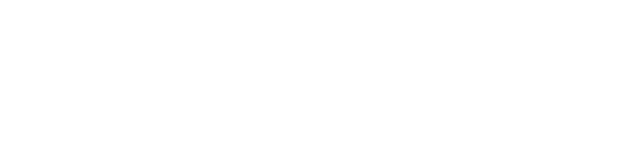
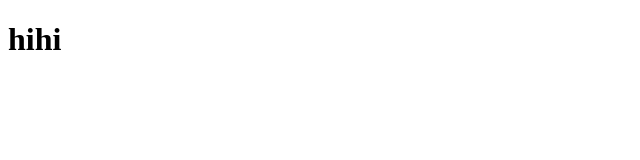
Before and after one commit to vanthu1223/Healthcare, a plain HTML site: page pages/login.html in a window 1280 px wide. Shown: the whole page, without its empty margins (0-640 px from the left). Drawn offline with Linux system fonts and the light colour scheme.

Commit message:
create header

```diff
--- a/pages/login.html
+++ b/pages/login.html
@@ -6,6 +6,6 @@
     <title>Document</title>
 </head>
 <body>
-
+    <h1>hihi</h1>
 </body>
 </html>
```
